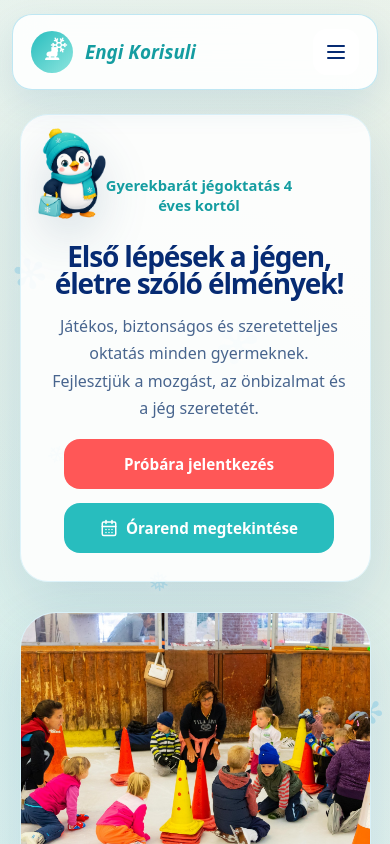
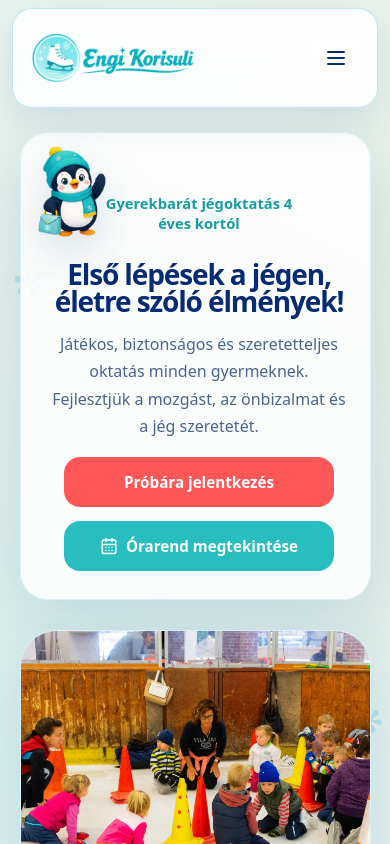
Before and after one commit to dodokrisz0312/engi-korisuli, a Next.js app: page / in a window 390 px wide. Shown: the top 844 px of the page. Built offline with nearby package versions, Linux system fonts and the light colour scheme.

Commit message:
fix header

```diff
--- a/src/components/Header.tsx
+++ b/src/components/Header.tsx
@@ -1,9 +1,11 @@
 "use client";
 
+import Image from "next/image";
 import Link from "next/link";
 import { usePathname } from "next/navigation";
-import { CalendarDays, Menu, Snowflake, X } from "lucide-react";
+import { CalendarDays, Menu, X } from "lucide-react";
 import { useState } from "react";
+import logoImage from "@/assets/logo.png";
 import { navItems } from "@/data/site";
 
 function isActiveLink(pathname: string, href: string) {
@@ -19,11 +21,7 @@ export function Header() {
   return (
     <header className="site-header">
       <Link href="/" className="logo" aria-label="Engi Korisuli kezdőlap">
-        <span className="logo-mark">
-          <Snowflake size={18} />
-          <span>⛸</span>
-        </span>
-        <span className="logo-text">Engi Korisuli</span>
+        <Image className="logo-image" src={logoImage} alt="Engi Korisuli" priority />
       </Link>
 
       <nav className="desktop-nav" aria-label="Főmenü">
--- a/src/styles/base.css
+++ b/src/styles/base.css
@@ -40,7 +40,8 @@ a {
   text-decoration: none;
 }
 main {
-  overflow: hidden;
+  overflow-x: clip;
+  overflow-y: visible;
   position: relative;
 }
 main > section,
--- a/src/styles/components/Header.css
+++ b/src/styles/components/Header.css
@@ -1,48 +1,45 @@
+/* ==========================================================================
+   SITE HEADER - LAYOUT
+   ========================================================================== */
+
 .site-header {
   position: sticky;
   top: 14px;
   z-index: 20;
-  width: calc(100% - 48px);
-  margin: 14px auto 0;
   display: flex;
   align-items: center;
   gap: 20px;
-  min-height: 92px;
+  width: calc(100% - 64px);
+  margin-inline: auto;
+  margin-top: 14px;
+  height: 100px;
   padding: 18px 22px;
-  background: rgba(255, 255, 255, 0.88);
-  backdrop-filter: blur(18px);
   border: 1px solid rgba(185, 229, 242, 0.9);
   border-radius: 24px;
+  background: rgba(255, 255, 255, 0.88);
   box-shadow: 0 14px 34px rgba(36, 104, 165, 0.12);
+  backdrop-filter: blur(18px);
 }
+
+/* ==========================================================================
+   LOGO
+   ========================================================================== */
 
 .logo {
   display: flex;
   align-items: center;
-  gap: 12px;
   margin-right: auto;
-  font-weight: 900;
 }
-.logo-mark {
-  width: 48px;
-  height: 48px;
-  border-radius: 50%;
-  display: grid;
-  place-items: center;
-  color: white;
-  background: linear-gradient(135deg, var(--teal), #8ee6df);
-  position: relative;
+
+.logo-image {
+  width: auto;
+  height: 70px;
+  object-fit: contain;
 }
-.logo-mark svg {
-  position: absolute;
-  top: 5px;
-  right: 5px;
-}
-.logo-text {
-  font-size: clamp(1.35rem, 1.9vw, 1.95rem);
-  color: var(--teal-dark);
-  font-style: italic;
-}
+
+/* ==========================================================================
+   DESKTOP NAVIGATION
+   ========================================================================== */
 
 .desktop-nav {
   display: flex;
@@ -51,6 +48,7 @@
   font-weight: 850;
   font-size: clamp(1.08rem, 1.08vw, 1.32rem);
 }
+
 .desktop-nav a {
   padding: 14px 0 12px;
   border-bottom: 3px solid transparent;
@@ -58,23 +56,28 @@
     color 0.18s ease,
     border-color 0.18s ease;
 }
+
 .desktop-nav a:hover,
 .desktop-nav a.is-active {
   color: var(--coral);
   border-bottom-color: var(--coral);
 }
 
+/* ==========================================================================
+   CTA BUTTONS
+   ========================================================================== */
+
 .header-cta,
 .mobile-cta {
   display: inline-flex;
   align-items: center;
   gap: 8px;
+  padding: 15px 20px;
+  color: white;
+  font-weight: 900;
+  font-size: clamp(1.02rem, 1.02vw, 1.16rem);
   border-radius: 14px;
-  padding: 15px 20px;
-  font-size: clamp(1.02rem, 1.02vw, 1.16rem);
-  font-weight: 900;
   background: var(--coral);
-  color: white;
   transition:
     transform 0.18s ease,
     box-shadow 0.18s ease;
@@ -85,54 +88,62 @@
   transform: translateY(-1px);
   box-shadow: 0 12px 24px rgba(255, 87, 87, 0.24);
 }
+
+/* ==========================================================================
+   MOBILE MENU BASE
+   ========================================================================== */
+
 .menu-button {
   display: none;
+  color: var(--navy);
+  border: 0;
   background: white;
-  border: 0;
-  color: var(--navy);
 }
+
 .mobile-panel {
   display: none;
 }
 
+@media (max-width: 1200px) {
+  .header-cta {
+    display: none;
+  }
+}
+
+/* ==========================================================================
+   HERO VISUAL
+   ========================================================================== */
+
 .hero-visual {
   position: relative;
   overflow: hidden;
+  min-height: clamp(430px, 34vw, 560px);
+  border: 1px solid #d8f0f8;
   border-radius: 36px;
-  min-height: clamp(430px, 34vw, 560px);
+  background: #eaf7fb;
   box-shadow: var(--shadow);
-  border: 1px solid #d8f0f8;
-  background: #eaf7fb;
 }
 
 .hero-image {
   object-fit: cover;
 }
 
-@media (min-width: 900px) {
+/* ==========================================================================
+   RESPONSIVE: 980px-
+   ========================================================================== */
+
+@media (max-width: 980px) {
   .site-header {
-    width: 80vw;
-  }
-}
-
-@media (max-width: 899px) {
-  .site-header {
-    width: calc(100% - 36px);
     min-height: 74px;
     padding: 14px 18px;
   }
+
   .desktop-nav {
     gap: 14px;
     font-size: 0.92rem;
   }
-}
 
-@media (max-width: 899px) {
   .desktop-nav,
-  .header-cta {
-    display: none;
-  }
-
   .header-cta,
   .mobile-cta {
     display: none;
@@ -147,57 +158,62 @@
   }
 
   .mobile-panel {
+    position: absolute;
+    top: 104px;
+    right: 0;
+    left: 0;
     display: grid;
-    position: absolute;
-    top: 86px;
-    left: 0;
-    right: 0;
+    gap: 8px;
     padding: 14px;
-    gap: 8px;
-    background: white;
     border: 1px solid #d8f1f8;
     border-radius: 22px;
+    background: white;
     box-shadow: var(--shadow);
-    transform: translateY(-10px);
     opacity: 0;
     visibility: hidden;
+    transform: translateY(-10px);
     transition: 0.2s ease;
   }
 
   .mobile-panel.is-open {
-    transform: translateY(0);
     opacity: 1;
     visibility: visible;
+    transform: translateY(0);
   }
+
   .mobile-panel a {
     padding: 13px 15px;
     border-radius: 14px;
     font-weight: 900;
   }
+
   .mobile-panel a:hover,
   .mobile-panel a.is-active {
+    color: var(--coral);
     background: var(--ice);
-    color: var(--coral);
   }
+
   .mobile-cta.is-active {
+    color: white;
     background: var(--coral);
-    color: white;
     box-shadow: 0 12px 24px rgba(255, 87, 87, 0.24);
   }
 }
+
+/* ==========================================================================
+   RESPONSIVE: 640px-
+   ========================================================================== */
 
 @media (max-width: 640px) {
   .site-header {
     top: 8px;
     width: calc(100% - 24px);
+    margin-top: 8px;
     min-height: 66px;
     border-radius: 20px;
   }
-  .logo-text {
-    font-size: 1.18rem;
-  }
-  .logo-mark {
-    width: 42px;
-    height: 42px;
+
+  .logo-image {
+    height: 50px;
   }
 }
--- a/src/styles/pages/Home.css
+++ b/src/styles/pages/Home.css
@@ -1,3 +1,4 @@
 .home-page {
-  overflow: hidden;
+  overflow-x: clip;
+  overflow-y: visible;
 }
```
Also changed, not shown: src/assets/logo.png (added).
